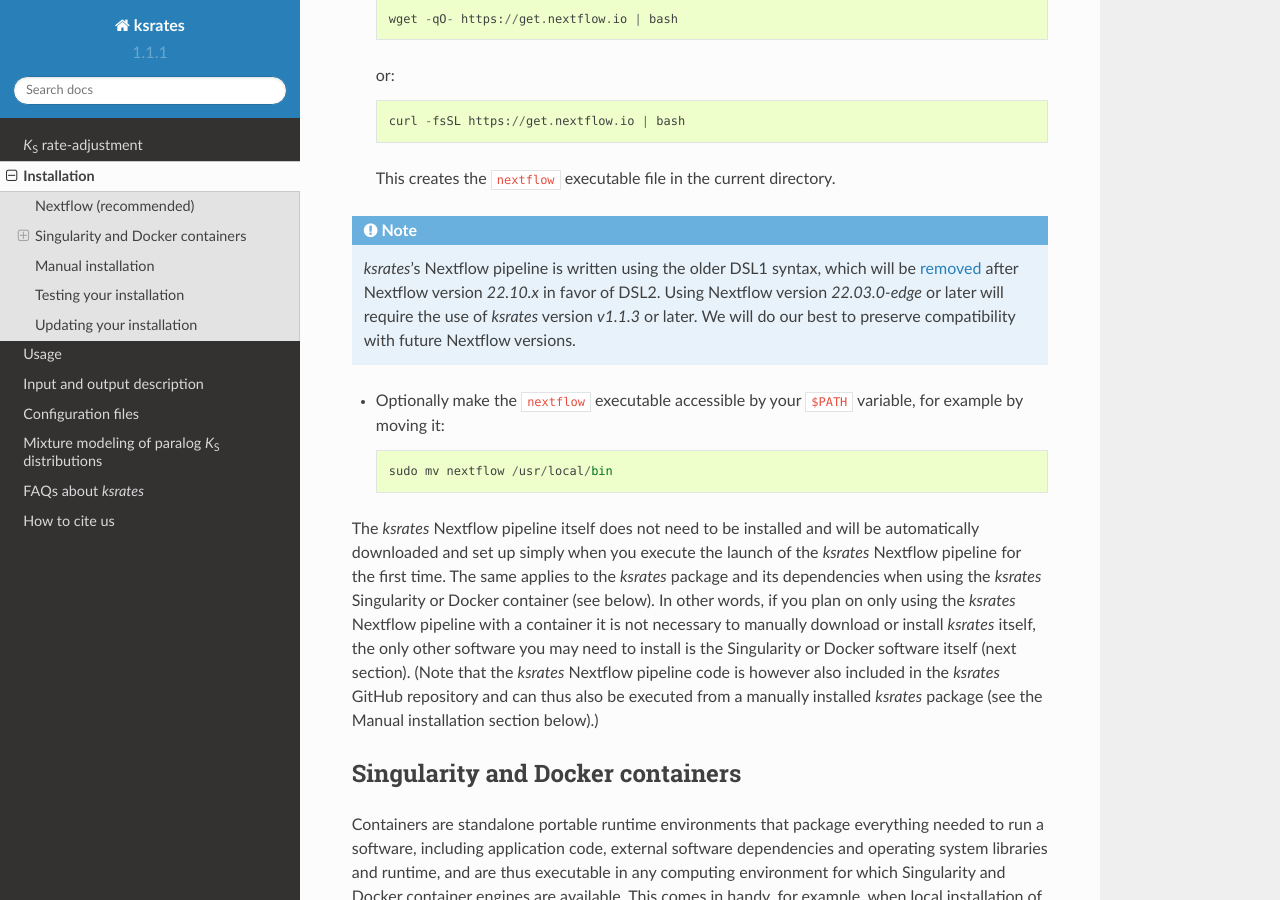
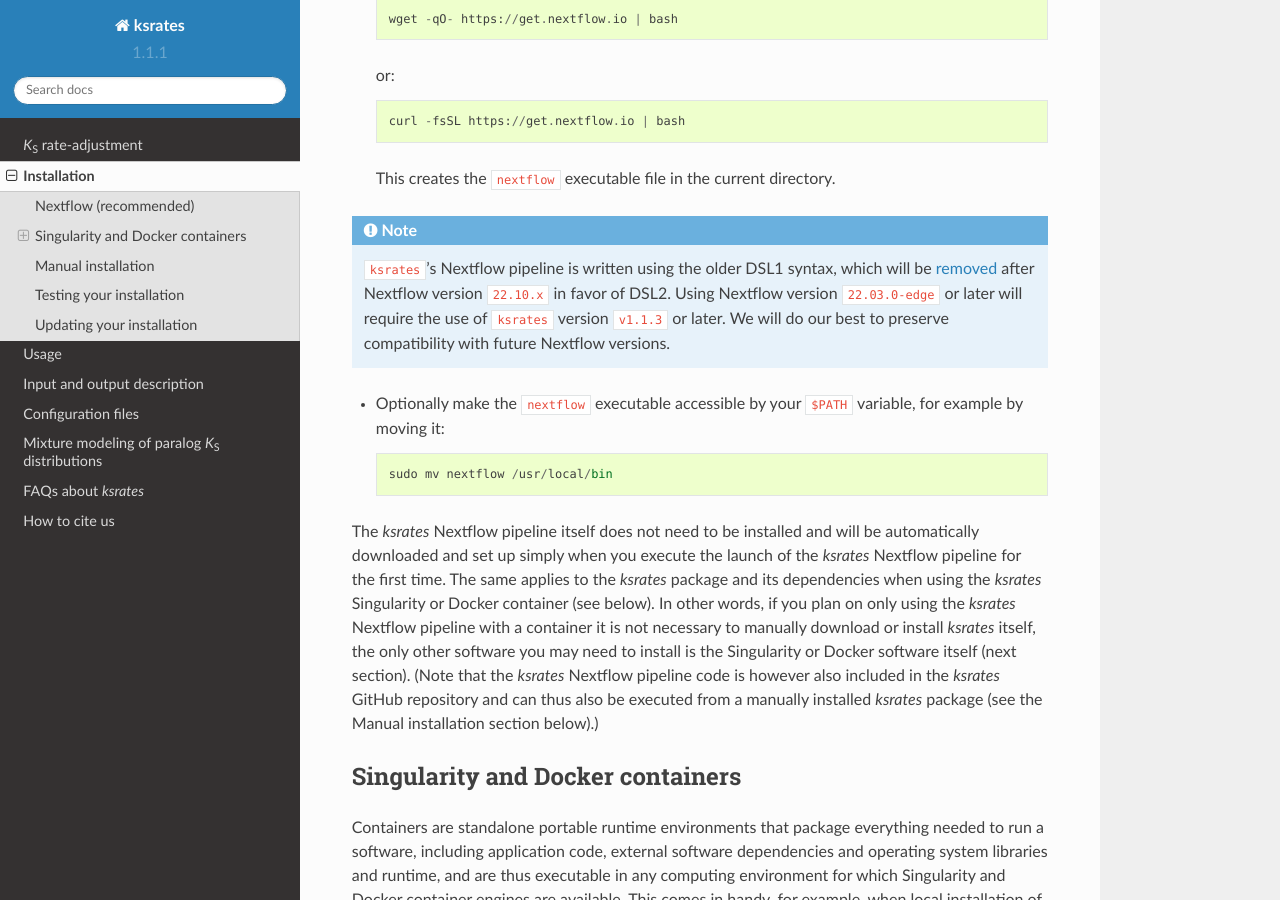
Before and after one commit to VIB-PSB/ksrates, a Sphinx documentation site: the page built from doc/source/installation.rst, in a window 1280 px wide and 900 px high, scrolled down 938 px. Built offline with Sphinx 7.4.7 and the Read the Docs theme 2.0.0, drawn with Linux system fonts in a browser that asks for light colours.

Commit message:
Fix font style in docs

```diff
--- a/doc/source/installation.rst
+++ b/doc/source/installation.rst
@@ -35,7 +35,7 @@ To install `Nextflow <https://www.nextflow.io>`__ and its dependencies, follow t
     This creates the ``nextflow`` executable file in the current directory.
 
 .. note::
-   `ksrates`'s Nextflow pipeline is written using the older DSL1 syntax, which will be `removed <https://www.nextflow.io/blog/2022/evolution-of-nextflow-runtime.html#>`__ after Nextflow version `22.10.x` in favor of DSL2. Using Nextflow version `22.03.0-edge` or later will require the use of `ksrates` version `v1.1.3` or later. We will do our best to preserve compatibility with future Nextflow versions.
+   ``ksrates``'s Nextflow pipeline is written using the older DSL1 syntax, which will be `removed <https://www.nextflow.io/blog/2022/evolution-of-nextflow-runtime.html#>`__ after Nextflow version ``22.10.x`` in favor of DSL2. Using Nextflow version ``22.03.0-edge`` or later will require the use of ``ksrates`` version ``v1.1.3`` or later. We will do our best to preserve compatibility with future Nextflow versions.
 
 *   Optionally make the ``nextflow`` executable accessible by your ``$PATH`` variable, for example by moving it::
 
--- a/doc/source/usage.rst
+++ b/doc/source/usage.rst
@@ -37,7 +37,7 @@ The *ksrates* pipeline can be automatically run through Nextflow with a few prep
         nextflow run VIB-PSB/ksrates --config ./config_elaeis.txt
 
     .. note::
-       Please update `ksrates` to version `v1.1.3` or later when launching it with Nextflow versions `22.03.0-edge` or later to prevent compatibility issues. See our :ref:`install_nextflow` installation page on how to install the latest version of Nextflow, or launch a specific version by adding the `NXF_VER` environmental variable in the command line (see Nextflow `docs <https://www.nextflow.io/docs/latest/getstarted.html#updates>`__)::
+       Please update ``ksrates`` to version ``v1.1.3`` or later when launching it with Nextflow versions ``22.03.0-edge`` or later to prevent compatibility issues. See our :ref:`install_nextflow` installation page on how to install the latest version of Nextflow, or launch a specific version by adding the `NXF_VER` environmental variable in the command line (see Nextflow `docs <https://www.nextflow.io/docs/latest/getstarted.html#updates>`__)::
 
             NXF_VER=21.10.6 nextflow run VIB-PSB/ksrates --config ./config_elaeis.txt
 
```
